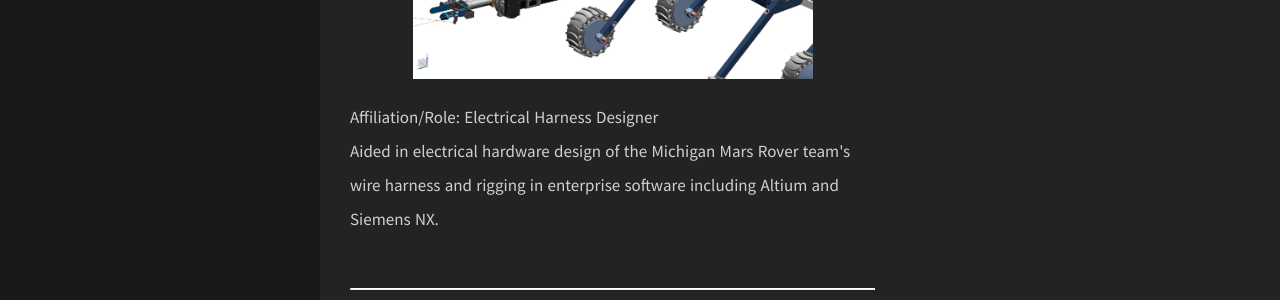
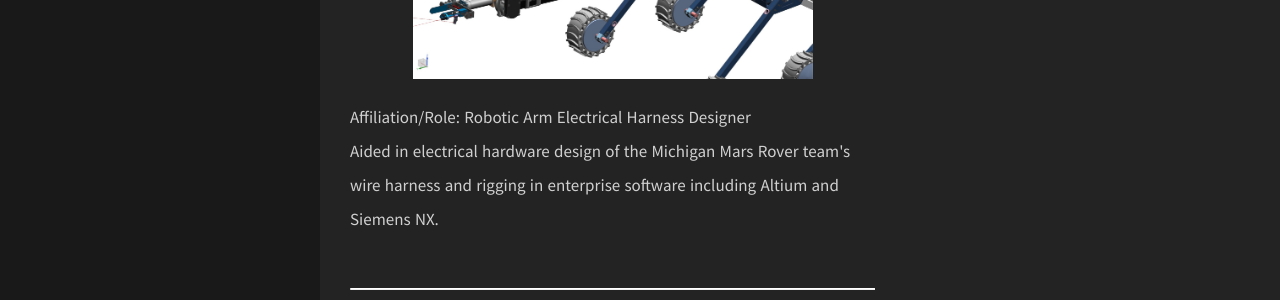
Before and after one commit to uynitsuj/uynitsuj.github.io, a Jekyll site: the page built from about.html, in a window 1280 px wide. Shown: the part 1853-2153 px from the top of the page. Built offline with Jekyll 4.4.1, drawn with Linux system fonts in a browser that asks for light colours; nearby versions of some CDN libraries.

Commit message:
Update projects.yml

```diff
--- a/_data/index/projects.yml
+++ b/_data/index/projects.yml
@@ -4,7 +4,7 @@
   github: https://github.com/uynitsuj/quadruped
 
 - name: Michigan Mars Rover
-  descr: "Affiliation/Role: Electrical Harness Designer<br> Aided in electrical hardware design of the Michigan Mars Rover team's wire harness and rigging in enterprise software including Altium and Siemens NX."
+  descr: "Affiliation/Role: Robotic Arm Electrical Harness Designer<br> Aided in electrical hardware design of the Michigan Mars Rover team's wire harness and rigging in enterprise software including Altium and Siemens NX."
   image: 01Overview.jpg
 
 - name: 6DoF 3D-Printed Robotic Arm
```
